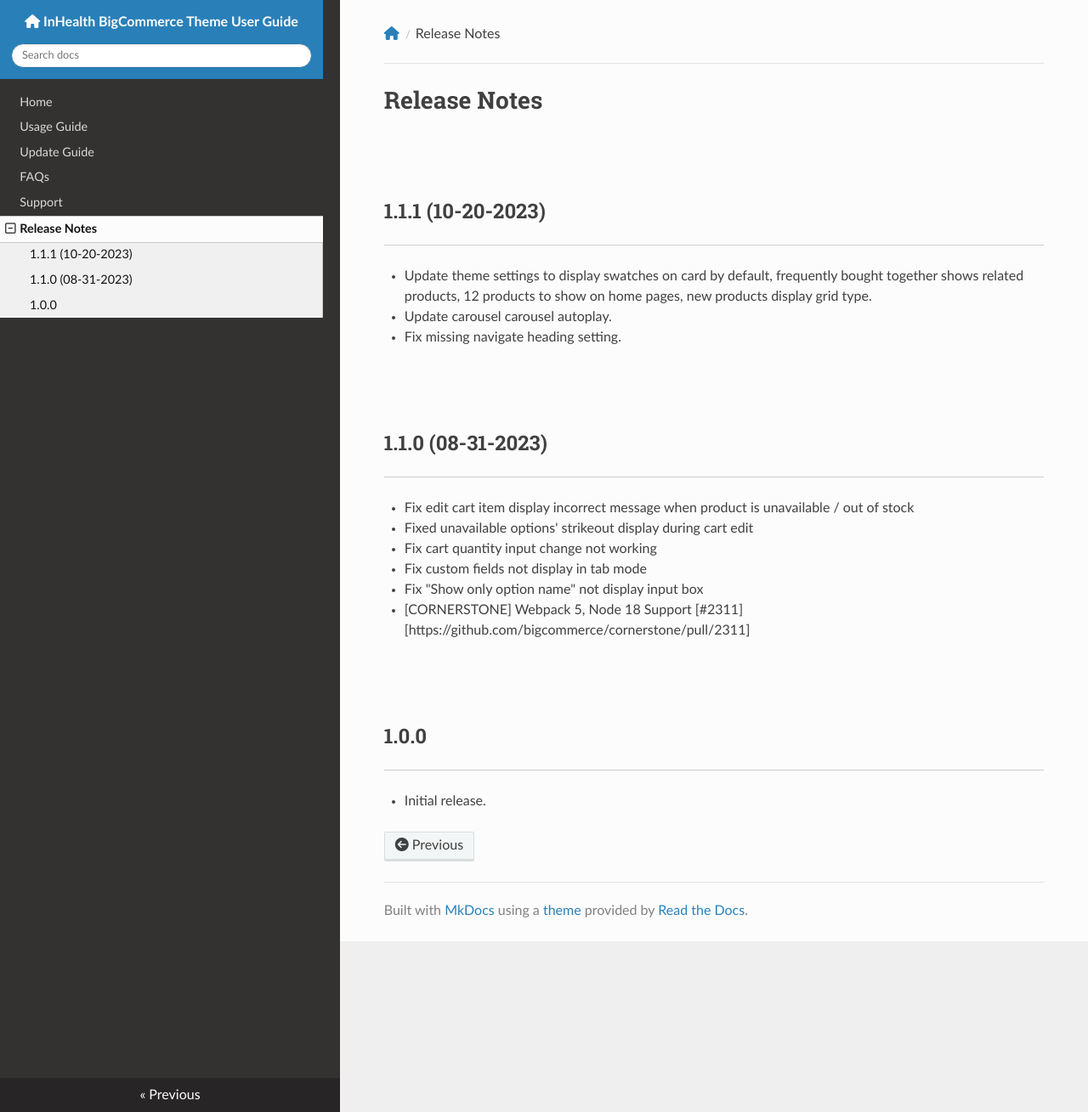
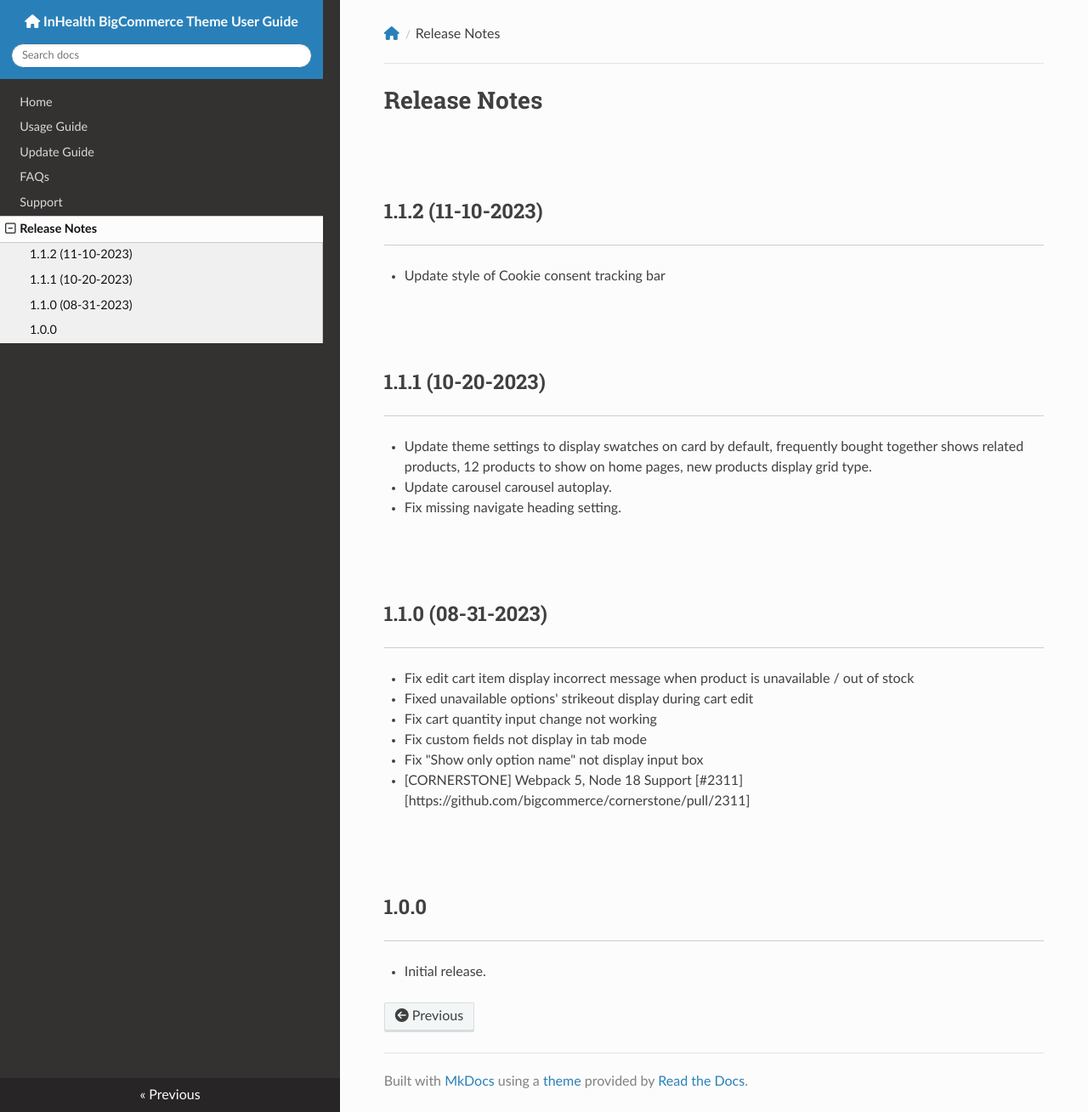
Before and after one commit to allcommerce/bc-inhealth-docs, an MkDocs documentation site: the page built from docs/changelog.md, in a window 1280 px wide and 1309 px high. Shown: the whole window at 85% size. Built offline with MkDocs 1.6.1, drawn with Linux system fonts in a browser that asks for light colours; nearby versions of some CDN libraries.

Commit message:
Release 1.1.2

```diff
--- a/docs/changelog.md
+++ b/docs/changelog.md
@@ -1,5 +1,7 @@
 # Release Notes
 
+## 1.1.2 (11-10-2023)
+- Update style of Cookie consent tracking bar
 
 ## 1.1.1 (10-20-2023)
 - Update theme settings to display swatches on card by default, frequently bought together shows related products, 12 products to show on home pages, new products display grid type.
```
